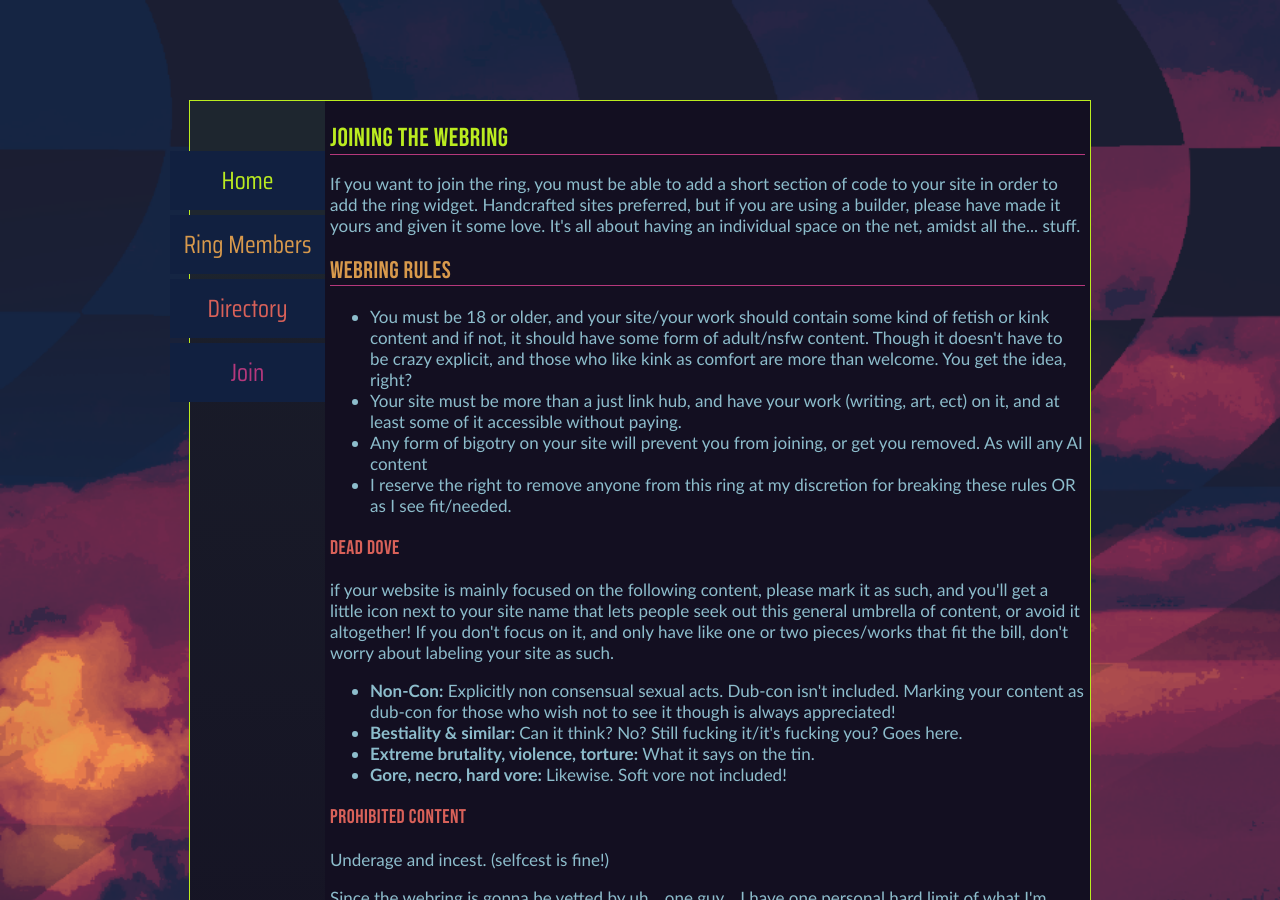
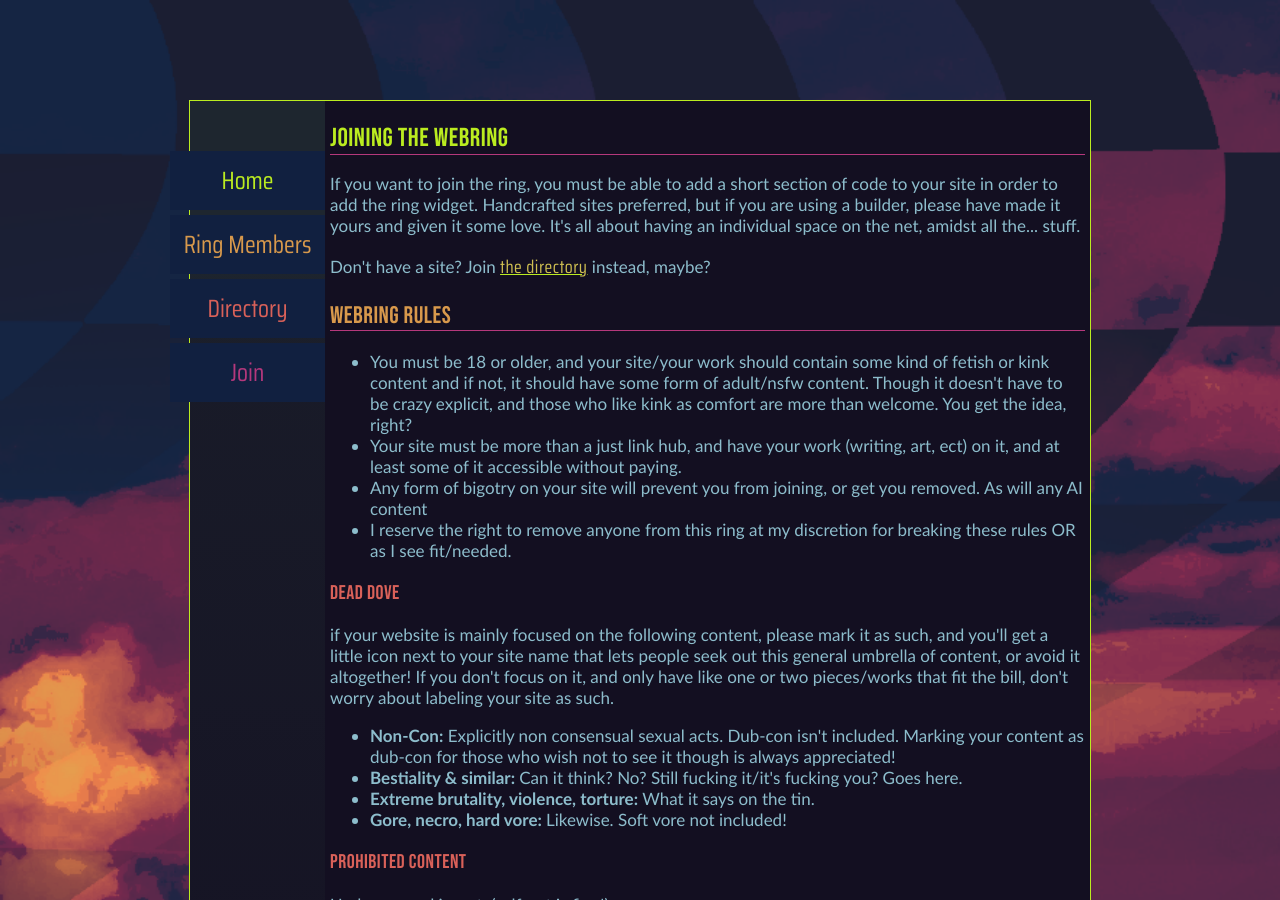
Before and after one commit to 117zone/K-and-F-Webring, a Jekyll site: the page built from join.html, in a window 1280 px wide and 900 px high. Built offline with Jekyll 4.4.1, drawn with Linux system fonts in a browser that asks for light colours; some web fonts are replaced.

Commit message:
Update join.html

```diff
--- a/join.html
+++ b/join.html
@@ -6,7 +6,7 @@ layout: html
       <p>If you want to join the ring, you must be able to add a short section of code to your site in order to add
         the ring widget. Handcrafted sites preferred, but if you are using a builder, please have made it yours and
         given it some love. It's all about having an individual space on the net, amidst all the... stuff.</p>
-
+<p>Don't have a site? Join <a href="/directory.html">the directory</a> instead, maybe?</p>
       <h2>webring rules</h2>
       <ul>
 
@@ -46,7 +46,7 @@ layout: html
 
 <p><textarea rows="7" cols="70">
 Name:
-Unique Slug: (3 characters long: ASCII lowercase letters, digits, check member list for in use slugs)<br>
+Unique Slug: (3 characters long: ASCII lowercase letters, digits, check member list for in use slugs)
 URL:
 Button:
 Description:
```
